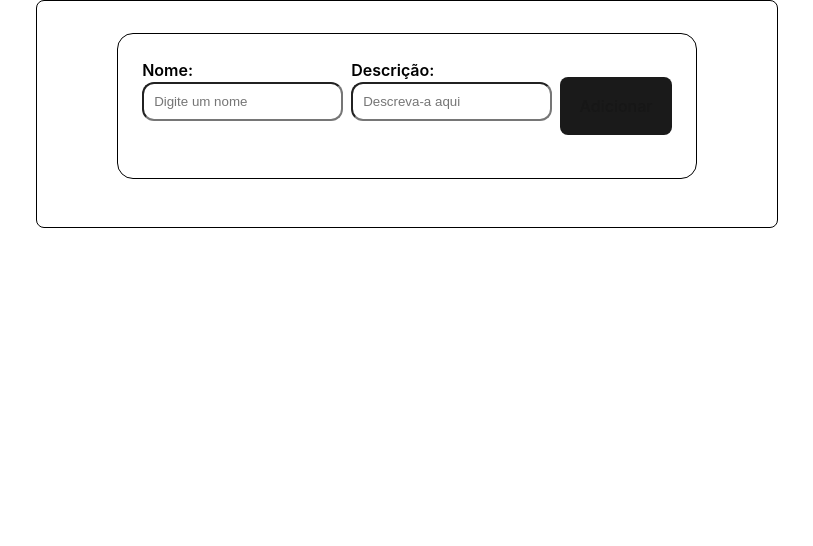
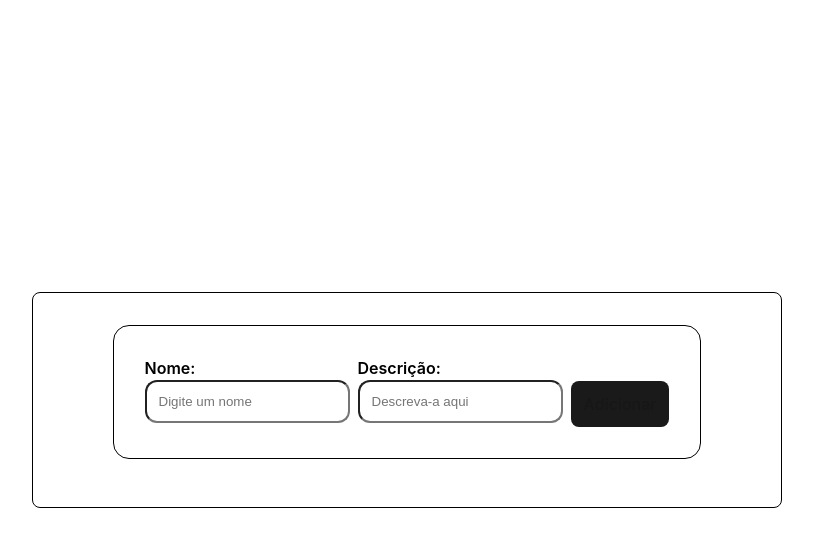
Before and after one commit to RicardoSouza03/Vite_project, a React (Vite) app in the folder vite-project/: page /list in a window 1280 px wide. Shown: the top 546 px of the page, without its empty margins (233-1046 px from the left). Built offline with nearby package versions, Linux system fonts and the light colour scheme.

Commit message:
Style: fix some css broken styles

```diff
--- a/vite-project/src/Css/List.css
+++ b/vite-project/src/Css/List.css
@@ -1,9 +1,5 @@
 body::-webkit-scrollbar {
     display: none;
-}
-
-body {
-    align-items: start;
 }
 
 .list_main {
@@ -29,14 +25,14 @@ body {
     flex-flow: row nowrap;
     align-items: center;
     gap: 1vh;
-    padding: 3vh;
+    padding: 3.8vh;
 }
 
 .newTask_section fieldset {
     font-weight: 645;
     margin: 0;
     padding: 0;
-    height: 12vh;
+    height: 9vh;
     width: min-content;
     border: none;
 }
@@ -46,14 +42,19 @@ body {
 }
 
 .newTask_section form input {
-    padding: 10px;
-    background-color: #ffffff;
+    padding: 1.5vh;
     border-radius: 1.5vh;
-    color: #000000;
+    color: #ffffff;
 }
 
 .newTask_section form button {
-    padding: 2.3vh;
+    padding: 1.5vh;
+    align-self: flex-start;
+    margin-top: 25px;
+}
+
+.newTask_section form span {
+    color: #ff0000;
 }
 
 .task_section {
--- a/vite-project/src/Css/Login.css
+++ b/vite-project/src/Css/Login.css
@@ -1,8 +1,15 @@
+body {
+    display: flex;
+    align-items: center;
+    justify-content: center;
+}
+
 .login_main {
     background-color: #ffffff;
     display: flex;
     flex-flow: column nowrap;
     align-items: center;
+    justify-content: center;
     padding: 5vh;
     max-width: 50vh;
     max-height: 50vh;
@@ -37,7 +44,6 @@
 
 .login_main fieldset input {
     padding: 10px;
-    background-color: #ffffff;
     border-radius: 1.5vh;
-    color: #000000;
+    color: #ffffff;
 }
--- a/vite-project/src/index.css
+++ b/vite-project/src/index.css
@@ -29,8 +29,6 @@ a:hover {
 
 body {
   margin: 0;
-  display: flex;
-  place-items: center;
   min-width: 320px;
   min-height: 100vh;
 }
```
